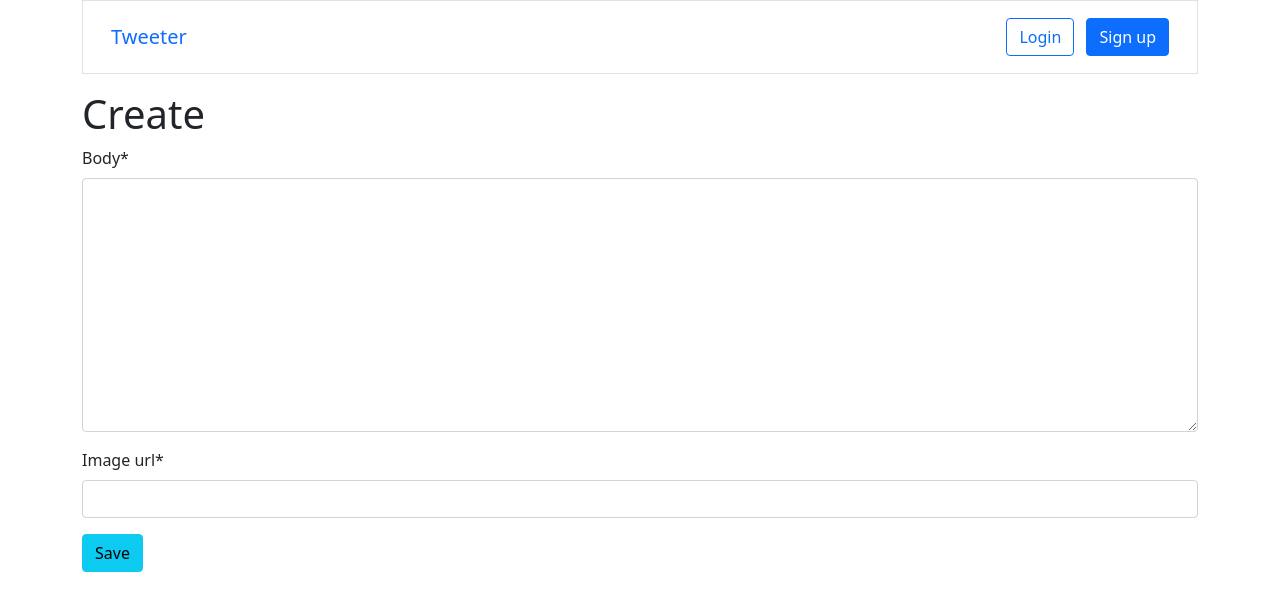
After one commit to NonExistent1/twit-app, a Django app: page /twits/new/ in a window 1280 px wide. The commit adds this page. Shown: the top 611 px of the page. Run offline with Django 5.2, Linux system fonts and the light colour scheme; parts of the project's set-up code (start-up, migrations or seed data) failed here and were passed over; some libraries are stand-ins or nearby versions.

Commit message:
Add Create view and functionality

```diff
--- a/templates/base.html
+++ b/templates/base.html
@@ -18,7 +18,7 @@
                         {% if user.is_authenticated %}
                             <ul class="nav col-12 col-lg-auto me-lg-auto mb-2 justify-content-center mb-md-0">
                                 <li>
-                                    <a href="#" class="nav-link px-2 link-dark">+ New</a>
+                                    <a href="{% url 'twit_create' %}" class="nav-link px-2 link-dark">+ New</a>
                                 </li>
                             </ul>
                             <div class="dropdown text-end">
--- /dev/null
+++ b/templates/twit_create.html
@@ -0,0 +1,13 @@
+{% extends 'base.html' %}
+{% load crispy_forms_tags %}
+
+{% block title %}Twit - Create{% endblock title %}
+
+{% block content %}
+    <h1>Create</h1>
+    <form action="" method="POST">
+        {% csrf_token %}
+        {{ form|crispy }}
+        <button class="btn btn-info ml-2" type="submit">Save</button>
+    </form>
+{% endblock content %}
--- a/twits/models.py
+++ b/twits/models.py
@@ -21,7 +21,10 @@ class Twit(models.Model):
         return self.body
 
     def get_absolute_url(self):
-        return reverse("twit_detail", kwargs={"pk": self.pk})
+        return reverse("twit_list")
+
+    class Meta:
+        ordering =['-updated']
 
 
 
--- a/twits/urls.py
+++ b/twits/urls.py
@@ -2,6 +2,7 @@ from django.urls import path
 
 from .views import (
     TwitListView,
+    TwitCreateView,
     TwitUpdateView,
     TwitDeleteView,
 )
@@ -9,5 +10,6 @@ from .views import (
 urlpatterns=[
     path("<int:pk>/edit/", TwitUpdateView.as_view(), name="twit_edit"),
     path("<int:pk>/delete/", TwitDeleteView.as_view(), name="twit_delete"),
+    path("new/", TwitCreateView.as_view(), name="twit_create"),
     path("", TwitListView.as_view(), name="twit_list"),
 ]
--- a/twits/views.py
+++ b/twits/views.py
@@ -1,5 +1,5 @@
-from django.views.generic import ListView, DetailView
-from django.views.generic.edit import UpdateView, DeleteView
+from django.views.generic import ListView
+from django.views.generic.edit import UpdateView, DeleteView, CreateView
 from django.urls import reverse_lazy
 
 
@@ -10,11 +10,20 @@ class TwitListView(ListView):
     model = Twit
     template_name = "twit_list.html"
 
-class TwitDetailView(DetailView):
-    """Twit Detail View"""
+
+class TwitCreateView(CreateView):
+    """Twit Create View"""
 
     model = Twit
-    template_name = "twit_detail.html"
+    fields = (
+        "body",
+        "image_url",
+    )
+    template_name = "twit_create.html"
+
+    def form_valid(self, form):
+        form.instance.author = self.request.user
+        return super().form_valid(form)
 
 class TwitUpdateView(UpdateView):
     """Twit Update View"""
```
Also changed, not shown: README.md.
